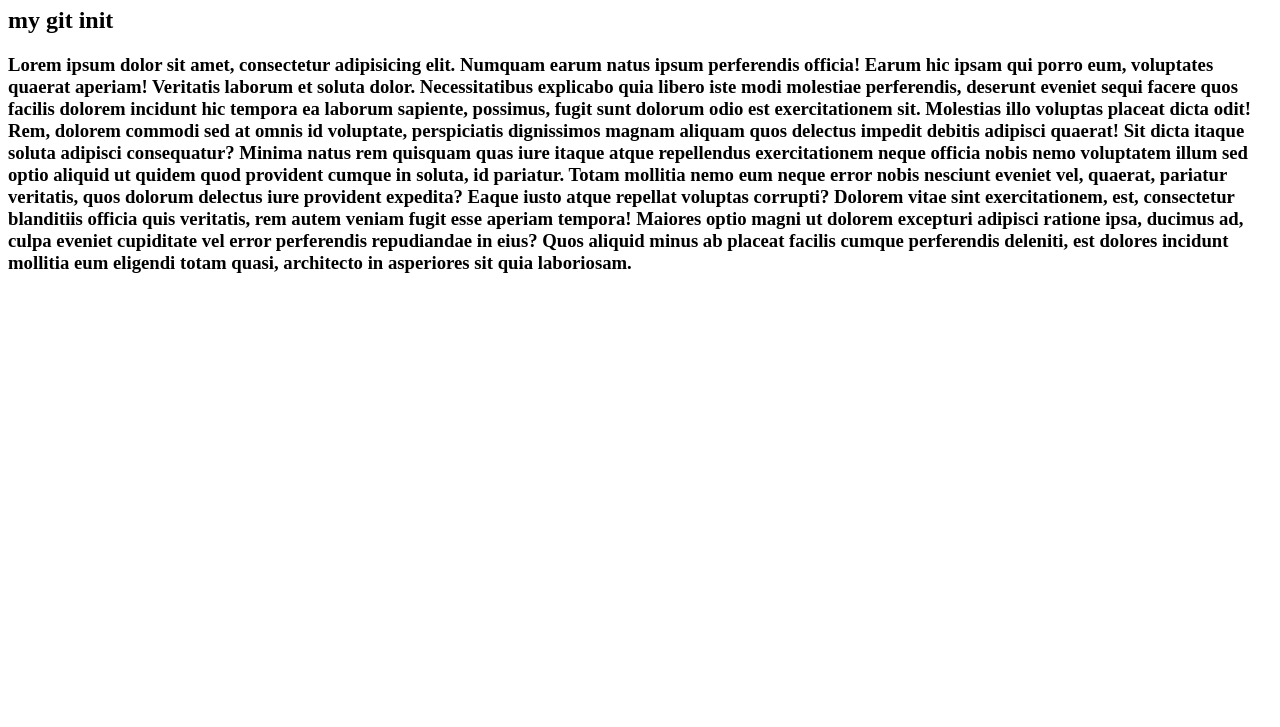
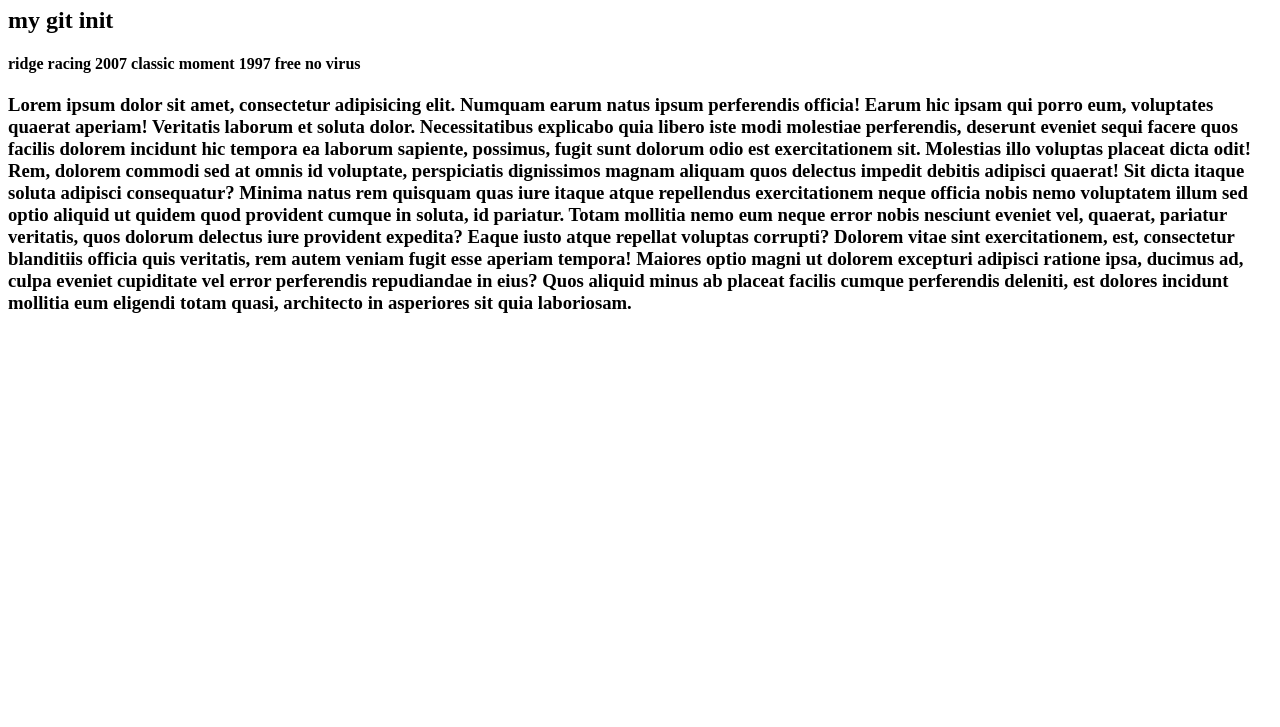
Before and after one commit to Maverickstomcats/Hackathonprep, a plain HTML site: page index.html in a window 1280 px wide. Shown: the part 73-800 px from the top of the page. Drawn offline with Linux system fonts and the light colour scheme.

Commit message:
more stuff now!

```diff
--- a/index.html
+++ b/index.html
@@ -8,6 +8,7 @@
 <body>
     <h1>git test</h1>
     <h2>my git init</h2>
+    <h4>ridge racing 2007 classic moment 1997 free no virus </h4>
     <h3>Lorem ipsum dolor sit amet, consectetur adipisicing elit. Numquam earum natus ipsum perferendis officia! Earum hic ipsam qui porro eum, voluptates quaerat aperiam! Veritatis laborum et soluta dolor. Necessitatibus explicabo quia libero iste modi molestiae perferendis, deserunt eveniet sequi facere quos facilis dolorem incidunt hic tempora ea laborum sapiente, possimus, fugit sunt dolorum odio est exercitationem sit. Molestias illo voluptas placeat dicta odit! Rem, dolorem commodi sed at omnis id voluptate, perspiciatis dignissimos magnam aliquam quos delectus impedit debitis adipisci quaerat! Sit dicta itaque soluta adipisci consequatur? Minima natus rem quisquam quas iure itaque atque repellendus exercitationem neque officia nobis nemo voluptatem illum sed optio aliquid ut quidem quod provident cumque in soluta, id pariatur. Totam mollitia nemo eum neque error nobis nesciunt eveniet vel, quaerat, pariatur veritatis, quos dolorum delectus iure provident expedita? Eaque iusto atque repellat voluptas corrupti? Dolorem vitae sint exercitationem, est, consectetur blanditiis officia quis veritatis, rem autem veniam fugit esse aperiam tempora! Maiores optio magni ut dolorem excepturi adipisci ratione ipsa, ducimus ad, culpa eveniet cupiditate vel error perferendis repudiandae in eius? Quos aliquid minus ab placeat facilis cumque perferendis deleniti, est dolores incidunt mollitia eum eligendi totam quasi, architecto in asperiores sit quia laboriosam.</h3>
 </body>
 </html>
```
